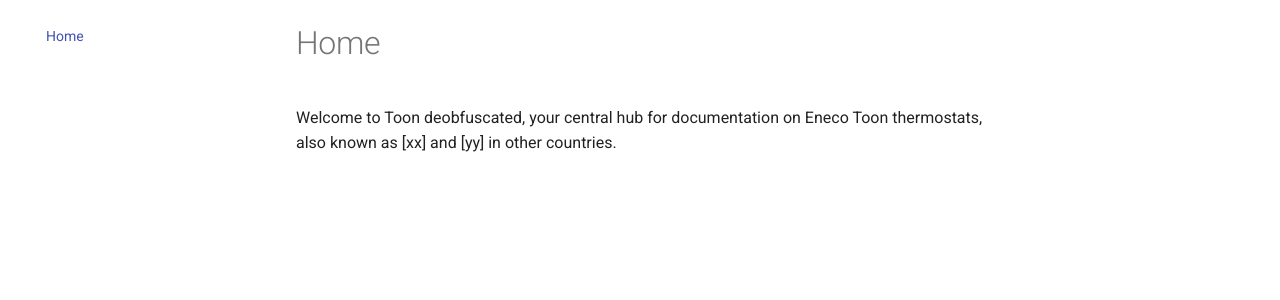
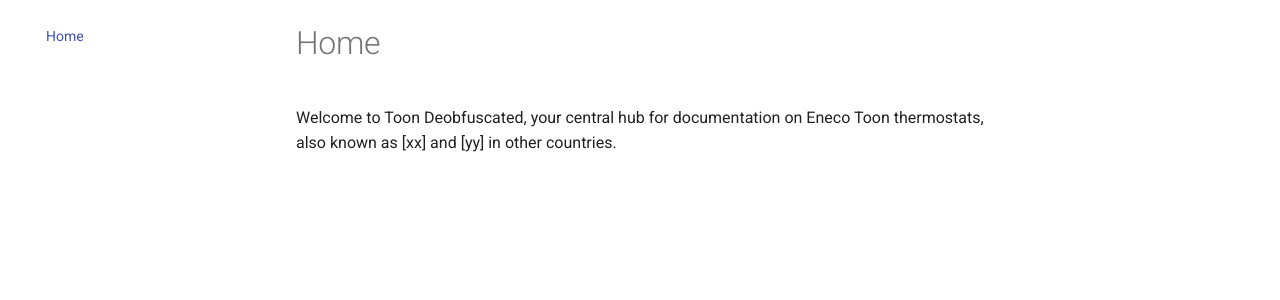
Before and after one commit to deobfuscated-org/toon, an MkDocs documentation site: the page built from docs/index.md, in a window 1280 px wide. Shown: the part 123-423 px from the top of the page. Built offline with MkDocs 1.6.1 and Material for MkDocs 9.7.7, drawn with Linux system fonts in a browser that asks for light colours.

Commit message:
Initial D

```diff
--- a/docs/index.md
+++ b/docs/index.md
@@ -1,3 +1,3 @@
 # Home
 
-Welcome to Toon deobfuscated, your central hub for documentation on Eneco Toon thermostats, also known as [xx] and [yy] in other countries.
+Welcome to Toon Deobfuscated, your central hub for documentation on Eneco Toon thermostats, also known as [xx] and [yy] in other countries.
```
